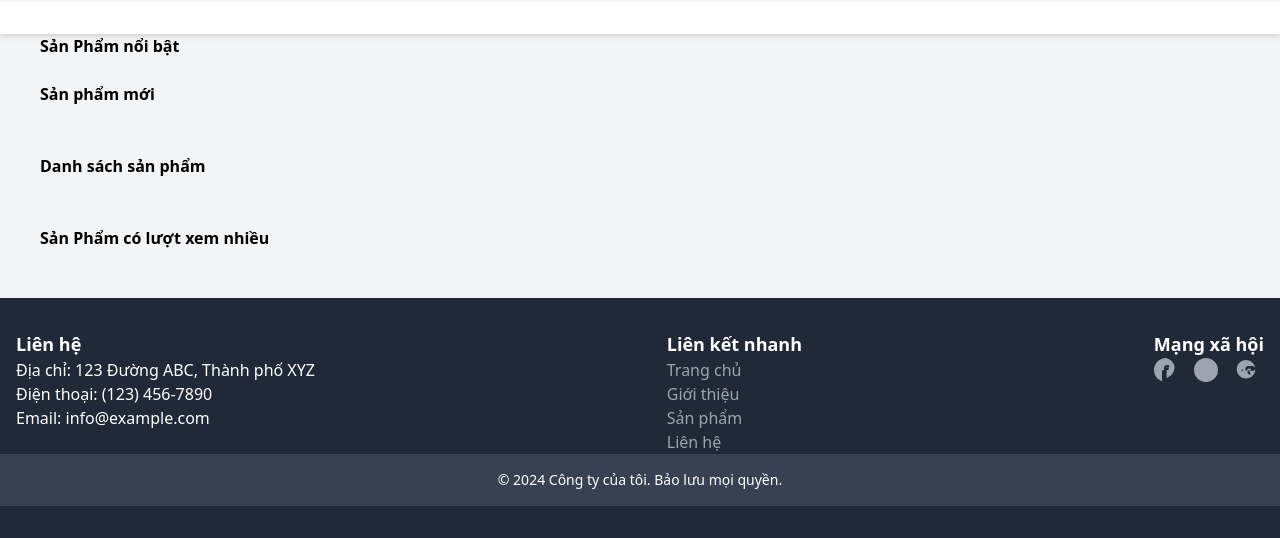
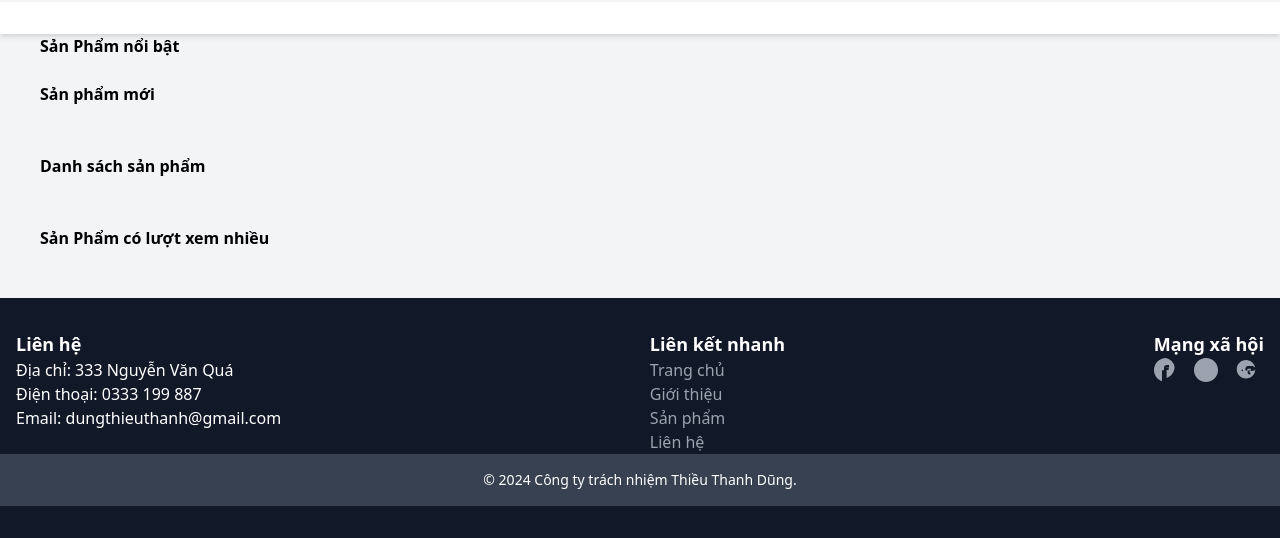
Before and after one commit to ThanhDung52/WebBanHang, a website: page WEBBanHang/Home/index.html in a window 1280 px wide. Shown: the part 1086-1624 px from the top of the page. Drawn offline with nearby package versions, Linux system fonts and the light colour scheme; no server answers; files whose address does not match are found by name.

Commit message:
WebBanHang

```diff
--- a/WEBBanHang/Home/index.html
+++ b/WEBBanHang/Home/index.html
@@ -41,7 +41,7 @@ header {
         <div class="max-w-screen-xl flex flex-wrap items-center justify-between mx-auto p-4">
             <a href="" class="flex items-center space-x-3 rtl:space-x-reverse">
                 <img src="https://encrypted-tbn0.gstatic.com/images?q=tbn:ANd9GcRIU9kmryBOb9eta135mXe_B1_2l0CHs4nTCPd2w4eyGsV8_AJb5W981VQqGw1ontCPMDI&usqp=CAU" class="h-8" alt="Flowbite Logo" />
-                <span class="self-center text-2xl font-semibold whitespace-nowrap dark:text-white">ThanhDUng</span>
+                <span class="self-center text-2xl font-semibold whitespace-nowrap dark:text-white">ThanhDung</span>
             </a>
             <div class="flex items-center md:order-2 space-x-3 md:space-x-0 rtl:space-x-reverse">
                 <!-- Biểu tượng giỏ hàng -->
@@ -182,14 +182,14 @@ header {
 </section>
 
 
-    <footer class="bg-gray-800 text-white py-8">
+    <footer class="bg-gray-900 text-white py-8">
         <div class="container mx-auto px-4">
             <div class="flex flex-col md:flex-row justify-between">
                 <div class="mb-4 md:mb-0">
                     <h5 class="text-lg font-bold">Liên hệ</h5>
-                    <p>Địa chỉ: 123 Đường ABC, Thành phố XYZ</p>
-                    <p>Điện thoại: (123) 456-7890</p>
-                    <p>Email: info@example.com</p>
+                    <p>Địa chỉ: 333 Nguyễn Văn Quá</p>
+                    <p>Điện thoại: 0333 199 887</p>
+                    <p>Email: dungthieuthanh@gmail.com</p>
                 </div>
                 <div class="mb-4 md:mb-0">
                     <h5 class="text-lg font-bold">Liên kết nhanh</h5>
@@ -217,7 +217,7 @@ header {
             </div>
         </div>
         <div class="bg-gray-700 text-center py-4">
-            <p class="text-sm">© 2024 Công ty của tôi. Bảo lưu mọi quyền.</p>
+            <p class="text-sm">© 2024 Công ty trách nhiệm Thiều Thanh Dũng.</p>
         </div>
     </footer>
 
```
